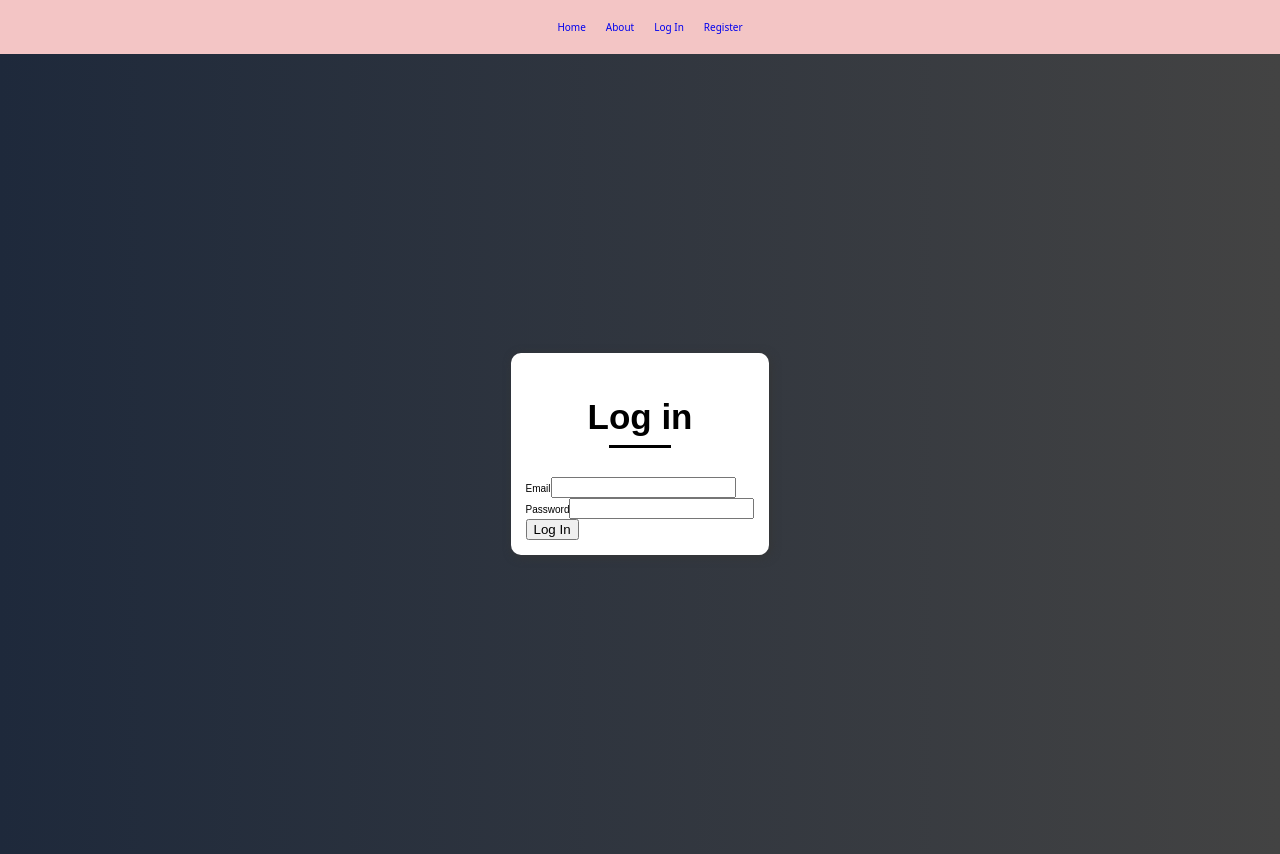
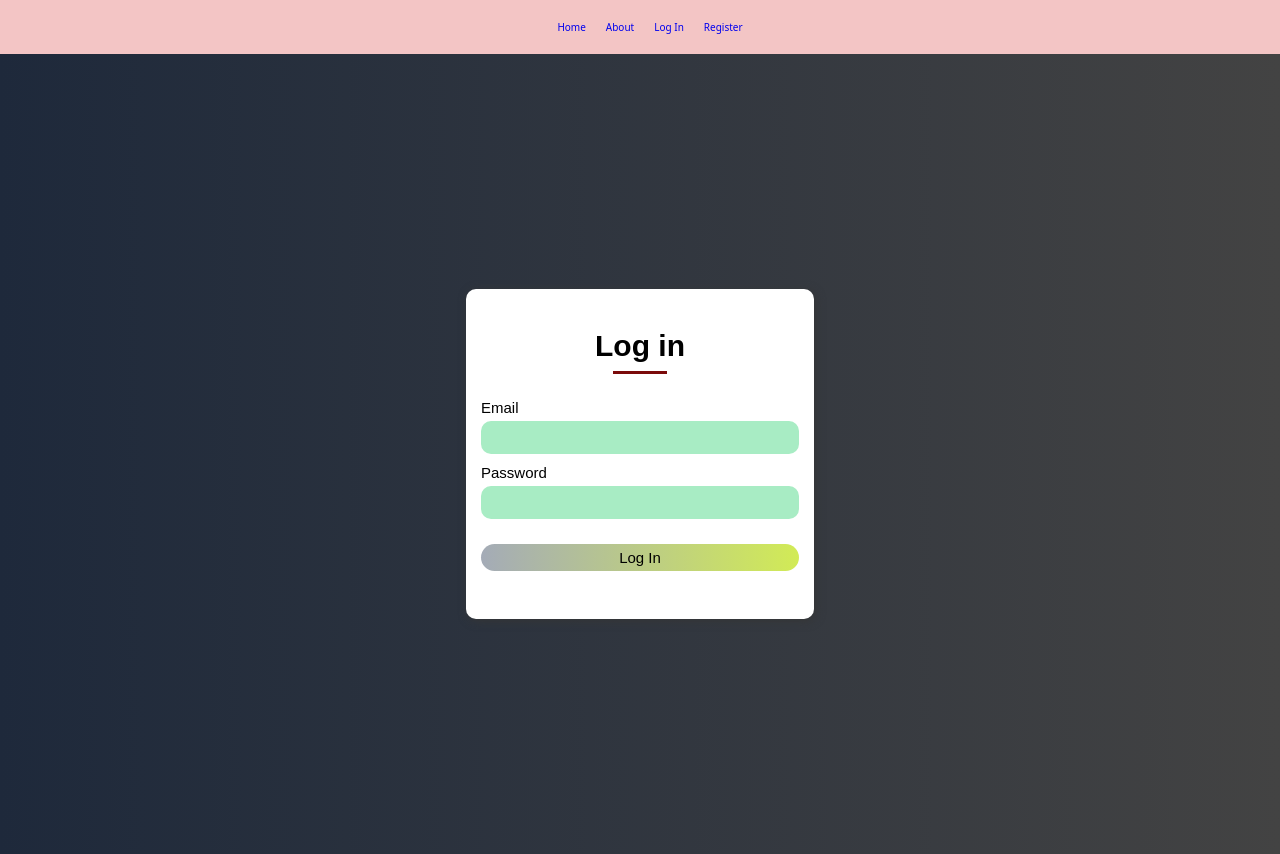
Before and after one commit to Haziq12/Boxd, a Flask app: page /login in a window 1280 px wide. Run offline with Flask 2, Linux system fonts and the light colour scheme; some libraries are stand-ins or nearby versions.

Commit message:
login form email, password, login styling

```diff
--- a/myapp/static/styles/login.css
+++ b/myapp/static/styles/login.css
@@ -13,17 +13,18 @@
   border-radius: 10px;
   box-shadow: 2px 2px 10px #353636;
   background: #fff;
+  min-height: 300px;
 }
 
-.item{
+.item {
   display: flex;
   justify-content: center;
   align-items: center;
 }
 
 .log-in {
-  font-size: 35px;
-  color: var(--secondary-color);
+  font-size: 30px;
+  color: black;
 }
 
 .log-in::after{
@@ -32,6 +33,38 @@
   width: 60%;
   height: 3px;
   margin-top: 8px;
-  background: black;
+  background: rgb(123, 10, 10);
   margin-inline: auto;
 }
+
+.email-label, .password-label {
+  display: flex;
+  flex-direction: column;
+  margin-bottom: 5px;
+  font-size: 15px;
+}
+
+.email-input, .password-input {
+  padding: 8px;
+  width: 300px;
+  border-radius: 10px;
+  border: none;
+  background: #a8ecc4;
+  color: var(--secondary-color);
+  outline: none;
+  border: 1px solid transparent;
+  margin-bottom: 10px;
+}
+
+#submit {
+  width: 100%;
+  border: none;
+  border-radius: 30px;
+  background: linear-gradient(to right, #a4abb7, #d2eb56);
+  color: black;
+  margin: 15px 0 10px 0;
+  font-size: 15px;
+  padding-top: 5px;
+  padding-bottom: 5px;
+  cursor: pointer;
+}
```
